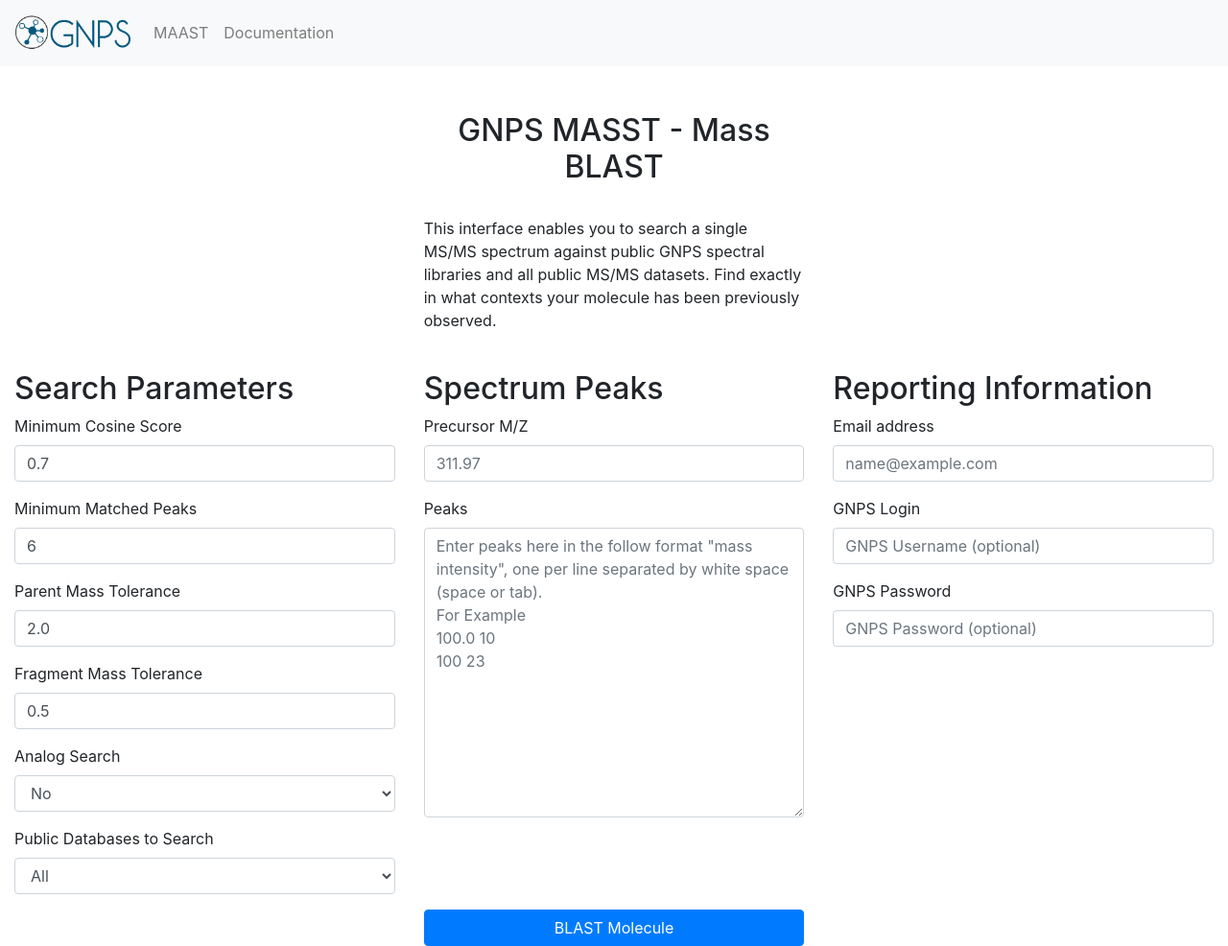
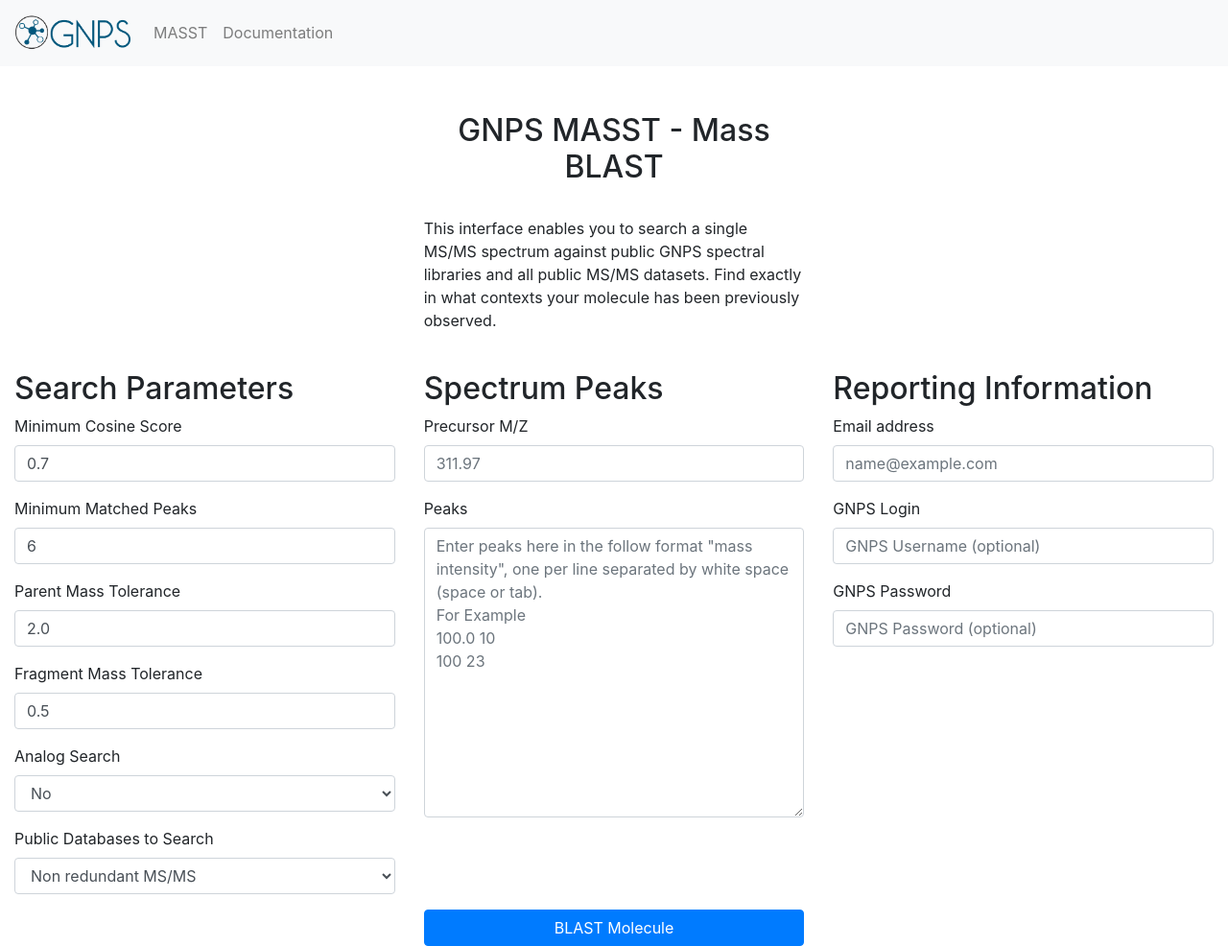
Before and after one commit to mwang87/GNPS_MASST, a Flask app: page / in a window 1280 px wide. Shown: the whole page at 96% size. Run offline with Flask 2, Linux system fonts and the light colour scheme; some libraries are stand-ins or nearby versions.

Commit message:
renaming options

```diff
--- a/templates/dashboard.html
+++ b/templates/dashboard.html
@@ -30,7 +30,7 @@
       <!-- Links -->
       <ul class="navbar-nav">
         <li class="nav-item">
-          <a class="nav-link" href="/">MAAST</a>
+          <a class="nav-link" href="/">MASST</a>
         </li>
         <li class="nav-item">
           <a class="nav-link" href="https://ccms-ucsd.github.io/GNPSDocumentation/molblast/">Documentation</a>
@@ -99,10 +99,10 @@
                         <div class="form-group">
                             <label for="exampleFormControlInput1">Public Databases to Search</label>
                             <select class="form-control" name="database">
-                                <option>All</option>
-                                <option>GNPS</option>
-                                <option>Metabolomics Workbench</option>
-                                <option>Metabolights</option>
+                                <option value="ALL">Non redundant MS/MS</option>
+                                <option value="GNPS">GNPS</option>
+                                <option value="METABOLOMICSWORKBENCH">Metabolomics Workbench</option>
+                                <option value="METABOLIGHTS">Metabolights</option>
                             </select>
                         </div>
                     </div>
--- a/views.py
+++ b/views.py
@@ -28,7 +28,7 @@
     username = credentials.USERNAME
     password = credentials.PASSWORD
     email = "nobody@ucsd.edu"
-    dataset_filter = "ALL"
+    dataset_filter = request.form["database"]
 
     analog_search = "0"
     if request.form["analogsearch"] == "Yes":
@@ -40,16 +40,6 @@
     if len(request.form["login"]) > 2 and len(request.form["password"]) > 2:
         username = request.form["login"]
         password = request.form["password"]
-
-    if request.form["database"] == "All":
-        dataset_filter = "ALL"
-    elif request.form["database"] == "GNPS":
-        dataset_filter = "GNPS"
-    elif request.form["database"] == "Metabolomics Workbench":
-        dataset_filter = "METABOLOMICSWORKBENCH"
-    elif request.form["database"] == "Metabolights":
-        dataset_filter = "METABOLIGHTS"
-
 
 
 
```
